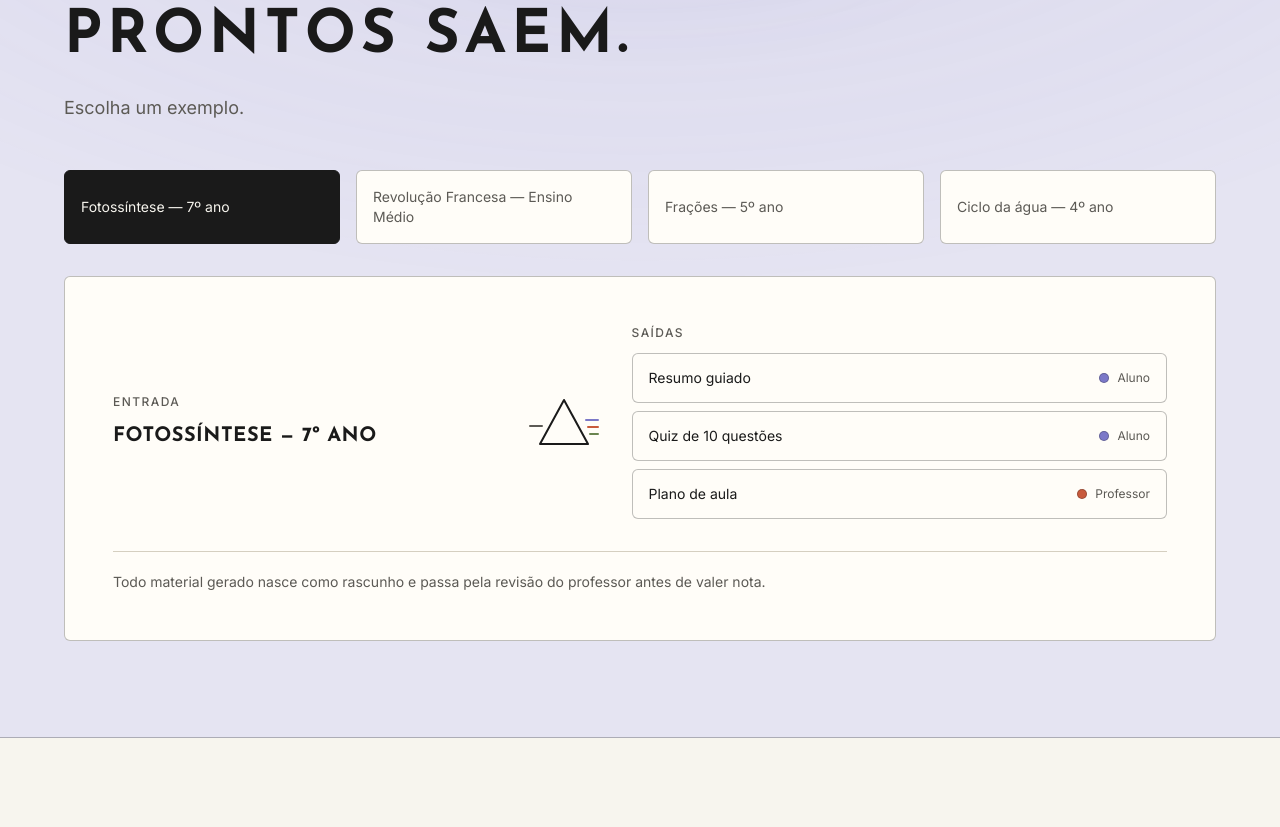
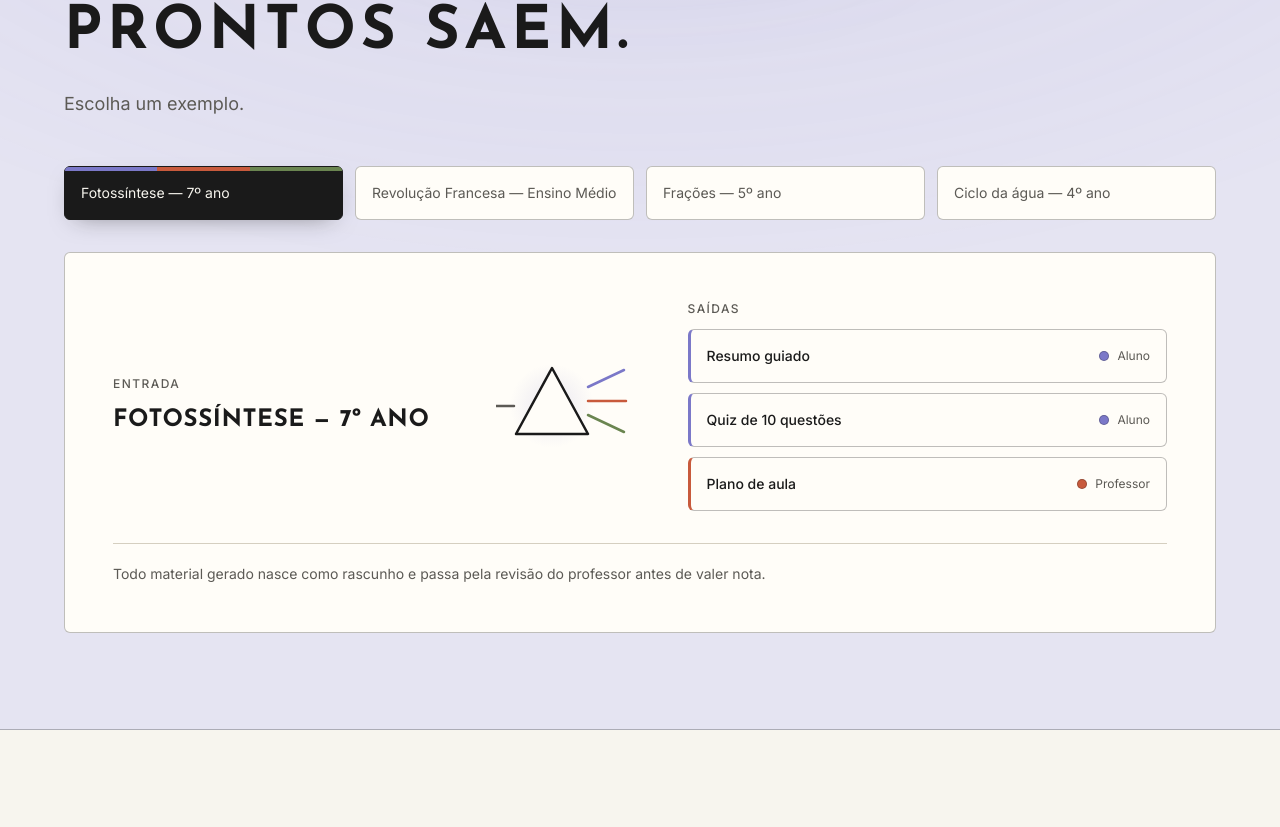
Before and after one commit to AndreGustavoms/PrismaTest, a React (Vite) app in the folder frontend/: page / in a window 1280 px wide. Shown: the part 1153-1980 px from the top of the page. Built offline with nearby package versions, Linux system fonts and the light colour scheme.

Commit message:
style(landing): redesenha ilustração do prisma e cards de exemplo no Como Funciona

```diff
--- a/frontend/src/components/feature/MotorRefracao.tsx
+++ b/frontend/src/components/feature/MotorRefracao.tsx
@@ -4,11 +4,16 @@ import { Secao, TituloSecao } from '../ui/Secao'
 import { exemplosRefracao } from '../../content/landing'
 import { SUAVE } from '../ui/movimento'
 
-/** Os três raios que saem do prisma, um por perfil. */
+/**
+ * Os três raios que saem do prisma, um por perfil.
+ * Nascem no meio da face direita do triângulo (92,54) e se abrem em
+ * leque bem espaçado, para as três cores ficarem legíveis a esta
+ * escala - juntos demais, viravam um borrão indistinguível.
+ */
 const raiosEspectro = [
-  { d: 'M58 34h12', cor: 'var(--color-aluno)' },
-  { d: 'M60 41h10', cor: 'var(--color-professor)' },
-  { d: 'M62 48h8', cor: 'var(--color-diretor)' },
+  { d: 'M92 35 128 18', cor: 'var(--color-aluno)' },
+  { d: 'M92 49h38', cor: 'var(--color-professor)' },
+  { d: 'M92 63 128 80', cor: 'var(--color-diretor)' },
 ]
 
 /**
@@ -34,14 +39,13 @@ export function MotorRefracao() {
   return (
     <Secao id="como-funciona" fundo="aluno">
       <TituloSecao
-        numero="01"
         etiqueta="Como funciona"
         titulo="Um tema entra. Materiais prontos saem."
         descricao="Escolha um exemplo."
         clima="aluno"
       />
 
-      <div className="mt-12 grid gap-4 sm:grid-cols-2 lg:grid-cols-4">
+      <div className="mt-12 grid gap-3 sm:grid-cols-2 lg:grid-cols-4">
         {exemplosRefracao.map((item, indice) => {
           const selecionado = indice === ativo
           return (
@@ -51,18 +55,29 @@ export function MotorRefracao() {
               aria-pressed={selecionado}
               onClick={() => setAtivo(indice)}
               className={[
-                'rounded-lg border p-4 text-left text-sm transition-colors duration-200',
+                'relative rounded-lg border p-4 text-left text-sm transition-all duration-200',
                 selecionado
                   /*
                     A aba ativa inverte contra o fundo da secao: usa a
                     cor do texto como preenchimento e o fundo da secao
                     como tinta. Assim funciona no creme e no breu sem
-                    precisar de variante por tema.
+                    precisar de variante por tema. O filete espectral
+                    no topo reforca que esta e a entrada "ativa" do prisma.
                   */
-                  ? 'border-texto bg-texto text-fundo'
-                  : 'border-contorno bg-superficie text-texto-secundario hover:border-texto/50 hover:text-texto',
+                  ? 'border-texto bg-texto text-fundo shadow-[0_8px_24px_-12px_rgb(26_26_26/0.5)]'
+                  : 'border-contorno bg-superficie text-texto-secundario hover:-translate-y-0.5 hover:border-texto/50 hover:text-texto',
               ].join(' ')}
             >
+              {selecionado && (
+                <span
+                  aria-hidden="true"
+                  className="absolute inset-x-0 top-0 flex h-1 overflow-hidden rounded-t-lg"
+                >
+                  <span className="flex-1 bg-aluno" />
+                  <span className="flex-1 bg-professor" />
+                  <span className="flex-1 bg-diretor" />
+                </span>
+              )}
               {item.entrada}
             </button>
           )
@@ -70,32 +85,36 @@ export function MotorRefracao() {
       </div>
 
       <div className="mt-8 rounded-lg border border-contorno bg-superficie p-8 sm:p-12">
-        <div className="grid items-center gap-8 lg:grid-cols-[1fr_auto_1.4fr]">
+        <div className="grid items-center gap-10 lg:grid-cols-[1fr_auto_1.4fr]">
           {/* Entrada */}
           <div>
             <p className="text-xs font-medium tracking-[0.12em] text-texto-secundario uppercase">
               Entrada
             </p>
-            <p className="fonte-display mt-3 text-xl font-bold tracking-wide uppercase">
+            <p className="fonte-display mt-3 text-2xl font-bold tracking-wide uppercase">
               {exemplo.entrada}
             </p>
           </div>
 
           {/* Prisma: feixe entra, triangulo refrata, espectro sai */}
           <div aria-hidden="true" className="hidden justify-center lg:flex">
-            <svg width="72" height="72" viewBox="0 0 72 72" fill="none">
+            <svg width="152" height="108" viewBox="0 0 152 108" fill="none">
+              {/* Glow suave atras do prisma: da peso ao elemento central */}
+              <circle cx="56" cy="54" r="42" fill="url(#brilhoPrisma)" />
+
               <path
-                d="M36 14 60 58H12L36 14Z"
+                d="M56 16 92 82H20L56 16Z"
                 stroke="var(--color-texto)"
-                strokeWidth="2"
+                strokeWidth="2.5"
                 strokeLinejoin="round"
+                fill="var(--color-superficie)"
               />
 
               {/* Feixe de entrada: risca ate o prisma */}
               <motion.path
-                d="M2 40h12"
+                d="M0 54h18"
                 stroke="var(--color-texto-secundario)"
-                strokeWidth="2"
+                strokeWidth="2.5"
                 strokeLinecap="round"
                 initial={reduzido ? false : { pathLength: 0, opacity: 0 }}
                 animate={{ pathLength: 1, opacity: 1 }}
@@ -110,7 +129,7 @@ export function MotorRefracao() {
                   key={`${raio.d}-${ativo}`}
                   d={raio.d}
                   stroke={raio.cor}
-                  strokeWidth="2"
+                  strokeWidth="2.5"
                   strokeLinecap="round"
                   initial={reduzido ? false : { pathLength: 0, opacity: 0 }}
                   animate={{ pathLength: 1, opacity: 1 }}
@@ -121,6 +140,13 @@ export function MotorRefracao() {
                   }}
                 />
               ))}
+
+              <defs>
+                <radialGradient id="brilhoPrisma">
+                  <stop offset="0%" stopColor="var(--color-lavender)" stopOpacity="0.16" />
+                  <stop offset="100%" stopColor="var(--color-lavender)" stopOpacity="0" />
+                </radialGradient>
+              </defs>
             </svg>
           </div>
 
@@ -129,14 +155,15 @@ export function MotorRefracao() {
             <p className="text-xs font-medium tracking-[0.12em] text-texto-secundario uppercase">
               Saídas
             </p>
-            <ul className="mt-3 space-y-2">
+            <ul className="mt-3 space-y-2.5">
               {exemplo.saidas.map((saida, indice) => {
                 const destino = porPerfil[saida.perfil]
                 return (
                   <motion.li
                     /* key com `ativo` refaz a entrada a cada troca de exemplo */
                     key={`${saida.rotulo}-${ativo}`}
-                    className="flex items-center justify-between gap-4 rounded-md border border-contorno bg-superficie px-4 py-3.5"
+                    className="flex items-center justify-between gap-4 rounded-md border border-contorno bg-superficie px-4 py-4 transition-colors duration-200 hover:border-texto/40"
+                    style={{ borderLeft: `3px solid ${destino.cor}` }}
                     initial={reduzido ? false : { opacity: 0, x: 12 }}
                     animate={{ opacity: 1, x: 0 }}
                     transition={{
@@ -145,13 +172,14 @@ export function MotorRefracao() {
                       ease: SUAVE,
                     }}
                   >
-                    <span className="text-sm">{saida.rotulo}</span>
+                    <span className="text-sm font-medium">{saida.rotulo}</span>
 
                     {/*
                       A cor identifica o destinatário, mas o RÓTULO fica em
                       texto-secundario, não no acento: nenhum dos três tons
                       atinge 4.5:1 em texto pequeno (doc, "Acessibilidade &
-                      Contraste"). A cor vive no marcador, que é decorativo.
+                      Contraste"). A cor vive no marcador e na borda, que
+                      são decorativos.
                     */}
                     <span className="flex shrink-0 items-center gap-2 text-xs text-texto-secundario">
                       <span
```
